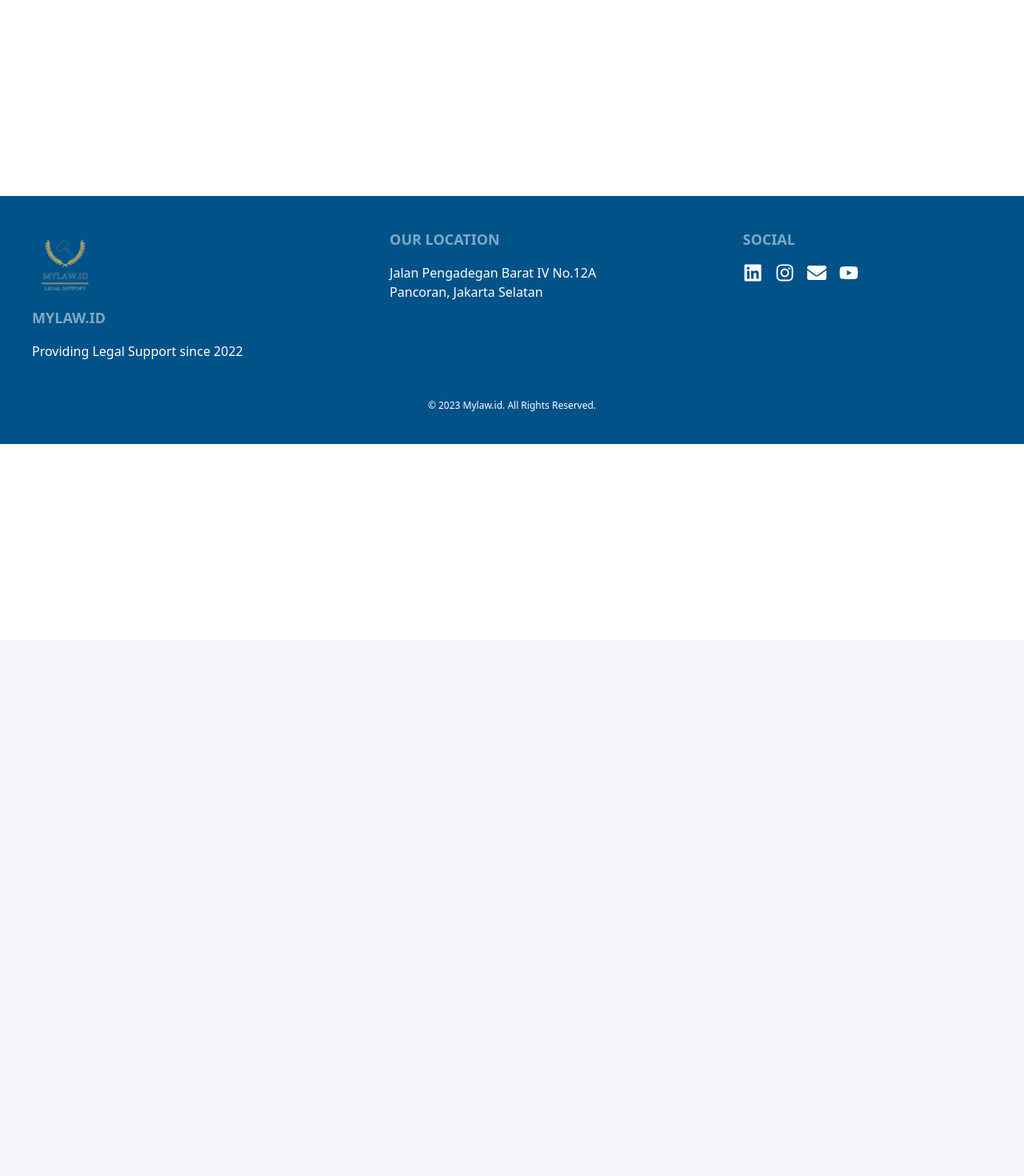
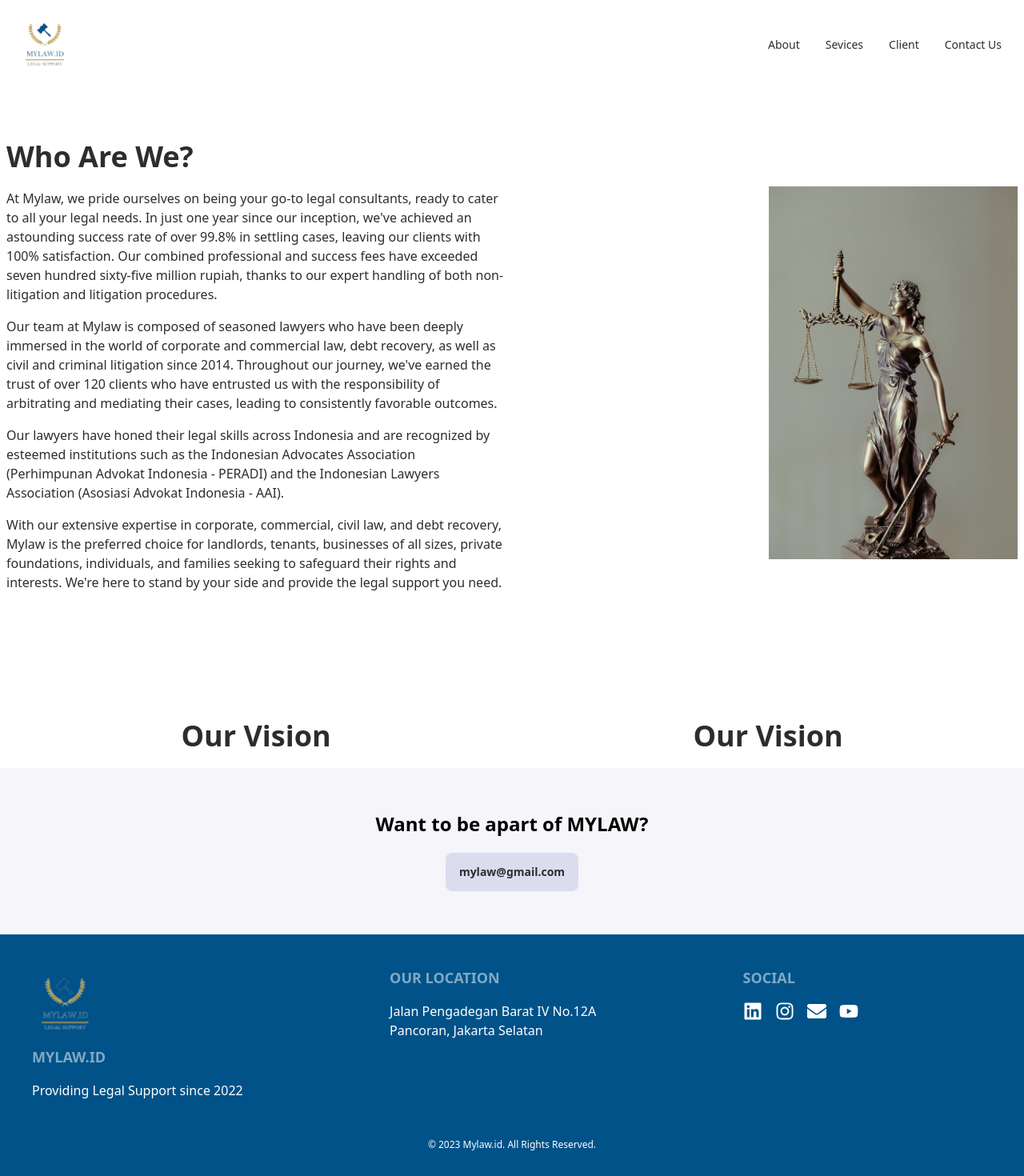
Before and after one commit to nctrnlman/client-mylaw, a React (Vite) app: page /about-us in a window 1280 px wide. Shown: the top 1470 px of the page at 80% size. Before the commit the page ends 800 px from the top, so only its background shows below. Built offline with nearby package versions, Linux system fonts and the light colour scheme; the HTML template or start-up script is replaced by a standard one.

Commit message:
add about us page and link to home from logo image

```diff
--- a/src/App.jsx
+++ b/src/App.jsx
@@ -4,12 +4,14 @@ import Home from "./pages/Home";
 import ContactUs from "./pages/ContactUs";
 import Client from "./pages/Client";
 import Services from "./pages/Services";
+import AboutUs from "./pages/AboutUs";
 
 function App() {
   return (
     <div className="place-content-center min-h-screen bg-white overflow-x-hidden">
       <Routes>
         <Route path="/" element={<Home />} />
+        <Route path="/about-us" element={<AboutUs />} />
         <Route path="/contact-us" element={<ContactUs />} />
         <Route path="/client" element={<Client />} />
         <Route path="/services" element={<Services />} />
--- a/src/components/Navbar.jsx
+++ b/src/components/Navbar.jsx
@@ -5,18 +5,18 @@ const Navbar = () => {
   return (
     <div className="navbar max-w-7xl mx-auto">
       <div className="flex-1">
-        <a className="normal-case cursor-pointer">
+        <Link to="/" className="normal-case cursor-pointer">
           <img
             src={logo}
             alt="MyLaw Logo"
             className="w-24 h24 object-contain object-center"
           />
-        </a>
+        </Link>
       </div>
       <div className="flex-none">
         <ul className="menu menu-horizontal px-1">
           <li>
-            <Link to="/">About</Link>
+            <Link to="/about-us">About</Link>
           </li>
           <li>
             <Link to="/services">Sevices</Link>
--- /dev/null
+++ b/src/pages/AboutUs.jsx
@@ -0,0 +1,71 @@
+import Navbar from "../components/Navbar";
+import aboutUsImg from "../assets/img-about_us.png";
+
+const Services = () => {
+  return (
+    <>
+      <Navbar />
+      <div
+        className="max-w-7xl px-2 py-16 grid grid-cols-2 items-center gap-5 mx-auto"
+        id="aboutUs"
+      >
+        <div>
+          <h2 className="text-4xl font-bold mb-5">Who Are We?</h2>
+          <p className="mb-4">
+            At Mylaw, we pride ourselves on being your go-to legal consultants,
+            ready to cater to all your legal needs. In just one year since our
+            inception, we've achieved an astounding success rate of over 99.8%
+            in settling cases, leaving our clients with 100% satisfaction. Our
+            combined professional and success fees have exceeded seven hundred
+            sixty-five million rupiah, thanks to our expert handling of both
+            non-litigation and litigation procedures.
+          </p>
+          <p className="mb-4">
+            Our team at Mylaw is composed of seasoned lawyers who have been
+            deeply immersed in the world of corporate and commercial law, debt
+            recovery, as well as civil and criminal litigation since 2014.
+            Throughout our journey, we've earned the trust of over 120 clients
+            who have entrusted us with the responsibility of arbitrating and
+            mediating their cases, leading to consistently favorable outcomes.
+          </p>
+          <p className="mb-4">
+            Our lawyers have honed their legal skills across Indonesia and are
+            recognized by esteemed institutions such as the Indonesian Advocates
+            Association (Perhimpunan Advokat Indonesia - PERADI) and the
+            Indonesian Lawyers Association (Asosiasi Advokat Indonesia - AAI).
+          </p>
+          <p className="mb-4">
+            With our extensive expertise in corporate, commercial, civil law,
+            and debt recovery, Mylaw is the preferred choice for landlords,
+            tenants, businesses of all sizes, private foundations, individuals,
+            and families seeking to safeguard their rights and interests. We're
+            here to stand by your side and provide the legal support you need.
+          </p>
+        </div>
+        <img src={aboutUsImg} alt="" className="w-1/2 justify-self-end" />
+      </div>
+      <div className="max-w-7xl grid grid-cols-2 grid-rows-1 justify-items-center mt-20">
+        <div>
+          <h2 className="text-4xl font-bold mb-5">Our Vision</h2>
+          <p></p>
+        </div>
+        <div>
+          <h2 className="text-4xl font-bold mb-5">Our Vision</h2>
+          <p></p>
+        </div>
+      </div>
+      <div className="w-screen bg-base-100 text-black">
+        <div className="max-w-7xl mx-auto flex flex-col justify-center items-center py-5 h-52">
+          <h3 className="text-2xl font-semibold mb-5">
+            Want to be apart of MYLAW?
+          </h3>
+          <a href="mailto:mylaw@gmail.com" className="btn lowercase">
+            mylaw@gmail.com
+          </a>
+        </div>
+      </div>
+    </>
+  );
+};
+
+export default Services;
```
